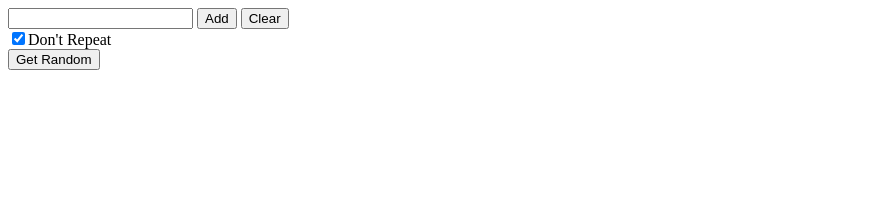
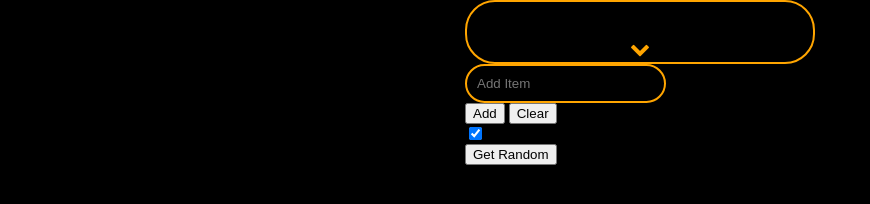
Before and after one commit to SourceHorse/randselect, a plain HTML site: page index.html in a window 1280 px wide. Shown: the whole page, without its empty margins (0-870 px from the left). Drawn offline with nearby package versions, Linux system fonts and the light colour scheme.

Commit message:
push initial SCSS/CSS files. Expand and collapse array display. Added grid.

```diff
--- a/index.html
+++ b/index.html
@@ -5,16 +5,25 @@
   <title>randselect</title>
 
 
+  <link rel='stylesheet prefetch' href='https://maxcdn.bootstrapcdn.com/font-awesome/4.7.0/css/font-awesome.min.css'>
 
+      <link rel="stylesheet" href="css/style.css">
 
 
 </head>
 
 <body>
-  <div id = "field1">
+  <div class = "shell">
+  <div class = "border">
+<div id = "field1" class = "array collapse">
 </div>
+  <div class = "array-btn">
+    <button id = "exp-btn" class = "btn-transp" onClick = "expandCollapse()"><i class = "fa fa-chevron-down"></i></button>
+  </div>
+  </div>
+  <div class = "x">
 <form id = "form1" name = "addItemForm" action = "" autocomplete = "off" onSubmit = "return false">
-  <input type = "text" id = "textBox" name = "textField">
+  <input type = "text" id = "textBox" name = "textField" placeholder = "Add Item">
   <button id = "addButton" onClick = "addToArray(this.form)">Add</button>
   <button id = "clear" onClick = "clearArray()">Clear</button>
   <br>
@@ -23,12 +32,14 @@
 <button onClick = "getRandom()">Get Random</button>
 <div id = "output">
 </div>
+  </div>
 <!-- <form name = "preferences" id = "pref" action = "" autocomplete = "off" onSubmit = "return false">
   <input type = "checkbox" name = "rpt" id = "noRepeat" checked>Don't Repeat
 </form> -->
 <!-- <button onClick = "testForm()">test form</button>
 <div id = "formtest">
 </div> -->
+</div>
   <script src='https://cdnjs.cloudflare.com/ajax/libs/jquery/3.2.1/jquery.min.js'></script>
 <script src='https://cdnjs.cloudflare.com/ajax/libs/jqueryui/1.12.1/jquery-ui.min.js'></script>
 
--- a/js/index.js
+++ b/js/index.js
@@ -41,3 +41,11 @@ function testForm() {
     $('#formtest').text('false');
   }
 }
+function expandCollapse() {
+  $('#field1').toggleClass('collapse expand');
+  if ($('#field1').hasClass('collapse')) {
+    $('#exp-btn').html('<i class = "fa fa-chevron-down"></i>');
+  } else {
+    $('#exp-btn').html('<i class = "fa fa-chevron-up"></i>');
+  }
+}
--- /dev/null
+++ b/scss/style.scss
@@ -0,0 +1,75 @@
+body {
+  background-color: black;
+  margin: 0;
+  * {
+    outline-width: 0;
+  }
+}
+.shell {
+  display: grid;
+  max-width: 350px;
+  margin: auto;
+  grid-template-columns: repeat(6 , 1fr);
+  grid-auto-rows: minmax(0px, auto);
+  .array {
+    min-height: 30px;
+    margin: 5px 0px 0px 10px;
+    color: white;
+    font-size: 20px;
+   // background-color: black;
+    overflow: hidden;
+    grid-column: 1 / 8;
+    grid-row: 1;
+  }
+  .array-btn {
+    grid-column: 1 / 8;
+    grid-row: 2;
+  }
+  #textBox {
+    background-color: black;
+    color: white;
+    padding: 10px;
+    border: {
+      style: solid;
+      radius: 30px;
+      color: orange;
+    }
+  }
+  .border {
+    padding: 0px;
+      border: {
+        style: solid;
+        color: orange;
+        radius: 30px;
+        width: 2px;
+      }
+      grid-column: 1 / 8;
+      grid-row: 1 / 3;
+      overflow: hidden;
+    }
+
+  .x {
+    grid-row: 3;
+  }
+}
+.collapse {
+  white-space: nowrap;
+}
+.expand {
+  white-space: normal;
+}
+.btn-transp {
+  background: none;
+  border: none;
+  background-color: none;
+  color: orange;
+  width: 100%;
+  margin: auto;
+  font-size: 20px;
+  margin: 0px;
+  text-shadow: 0px 0px 10px black;
+  &:hover {
+    transition: 0.4s;
+    background-color: rgba(100, 100, 0, 0.5);
+  }
+}
```
Also changed, not shown: README.txt, css/style.css (added).
